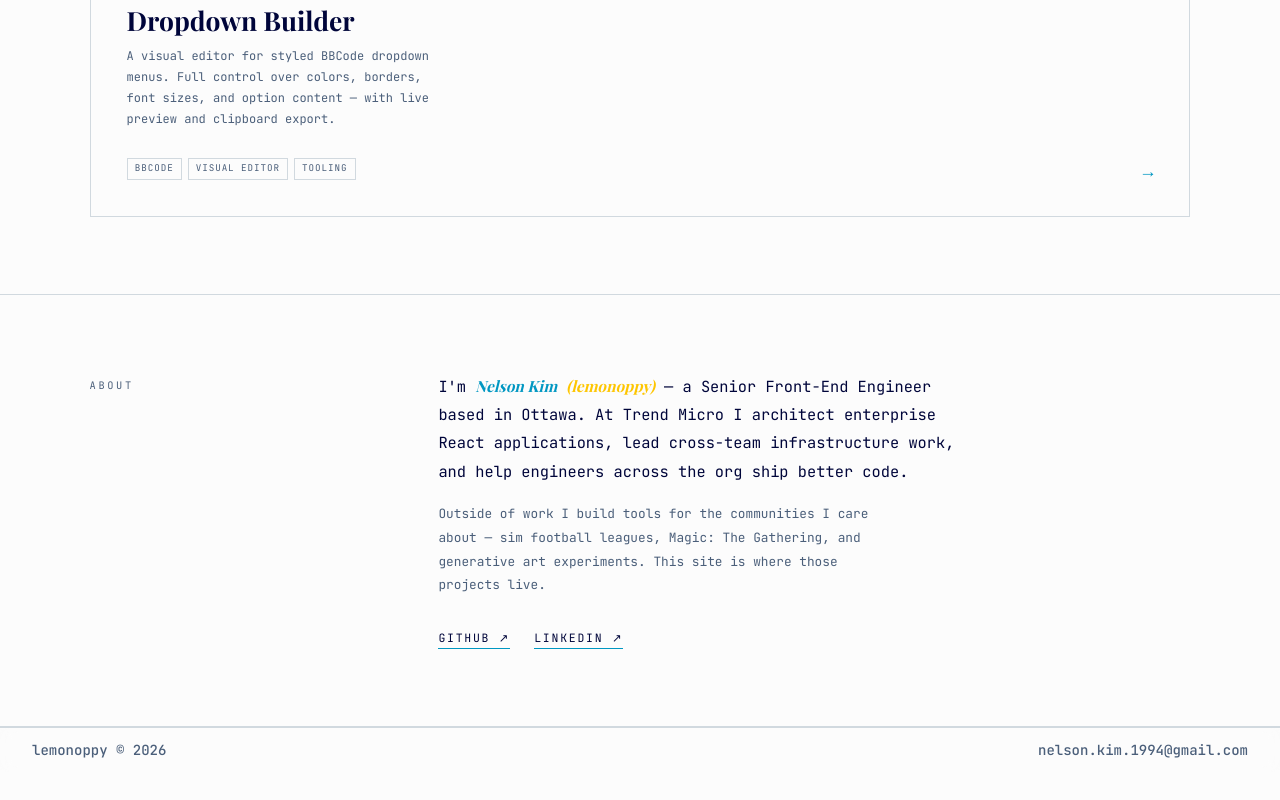
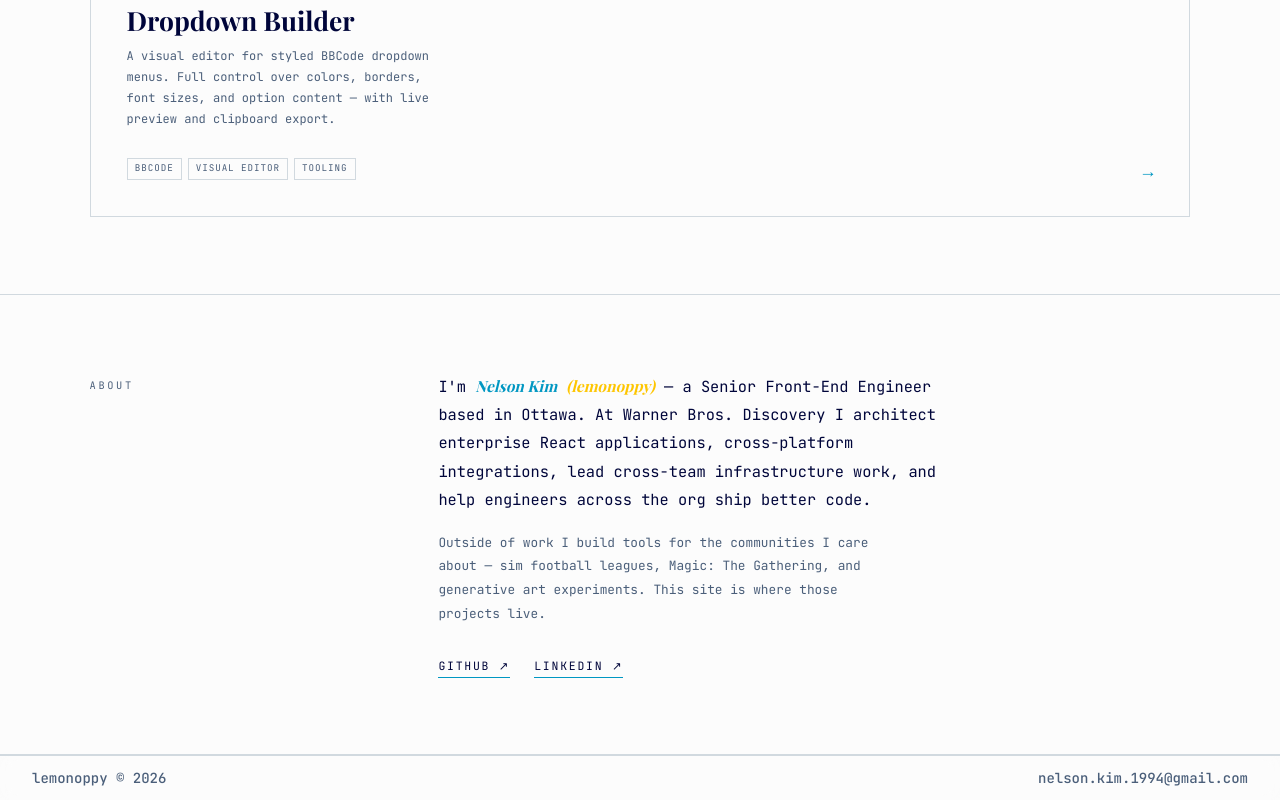
Before and after one commit to lemonoppy/lemon-bluu, a Next.js app in the folder apps/web/: page / in a window 1280 px wide. Shown: the part 1540-2340 px from the top of the page. Before the commit the page ends 2312 px from the top, so only its background shows below. Built offline with nearby package versions, Linux system fonts and the light colour scheme; no server answers; a web font is replaced by a local one.

Commit message:
fix(portal-api): updated portal api link

```diff
--- a/apps/web/lib/isfl/portal.ts
+++ b/apps/web/lib/isfl/portal.ts
@@ -1,4 +1,4 @@
-const PORTAL = 'https://portal.sim-football.com/api/isfl/v1';
+const PORTAL = 'https://portal-api.sim-football.com/api/isfl/v1';
 
 export async function portalFetch<T>(path: string): Promise<T> {
   const res = await fetch(`${PORTAL}/${path}`, {
--- a/apps/web/pages/index.tsx
+++ b/apps/web/pages/index.tsx
@@ -614,8 +614,8 @@ export default function Home() {
 						>
 							(lemonoppy)
 						</span>{' '}
-						— a Senior Front-End Engineer based in Ottawa. At Trend Micro I
-						architect enterprise React applications, lead cross-team
+						— a Senior Front-End Engineer based in Ottawa. At Warner Bros. Discovery I
+						architect enterprise React applications, cross-platform integrations, lead cross-team
 						infrastructure work, and help engineers across the org ship better
 						code.
 					</p>
```
